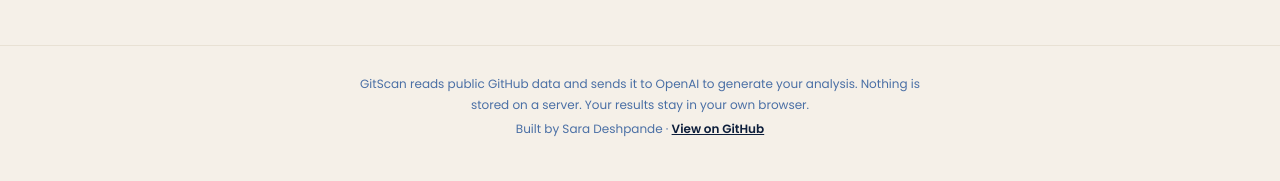
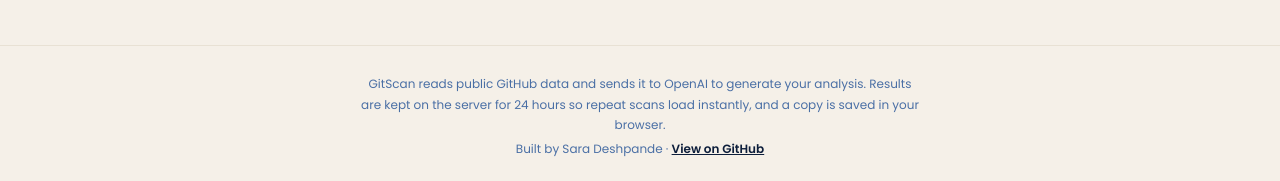
Before and after one commit to sara-deshpande/GitScan, a React (Create React App) app: page / in a window 1280 px wide. Shown: the part 2906-3087 px from the top of the page. Built offline with nearby package versions, Linux system fonts and the light colour scheme; no server answers; a web font is replaced by a local one.

Commit message:
Update footer privacy note to mention the 24-hour server cache

```diff
--- a/src/components/Footer.js
+++ b/src/components/Footer.js
@@ -4,8 +4,7 @@ const Footer = () => {
     return (
         <footer className="footer">
             <p>
-                GitScan reads public GitHub data and sends it to OpenAI to generate your analysis.
-                Nothing is stored on a server. Your results stay in your own browser.
+            GitScan reads public GitHub data and sends it to OpenAI to generate your analysis. Results are kept on the server for 24 hours so repeat scans load instantly, and a copy is saved in your browser.
             </p>
             <p>
                 Built by Sara Deshpande ·{' '}
```
